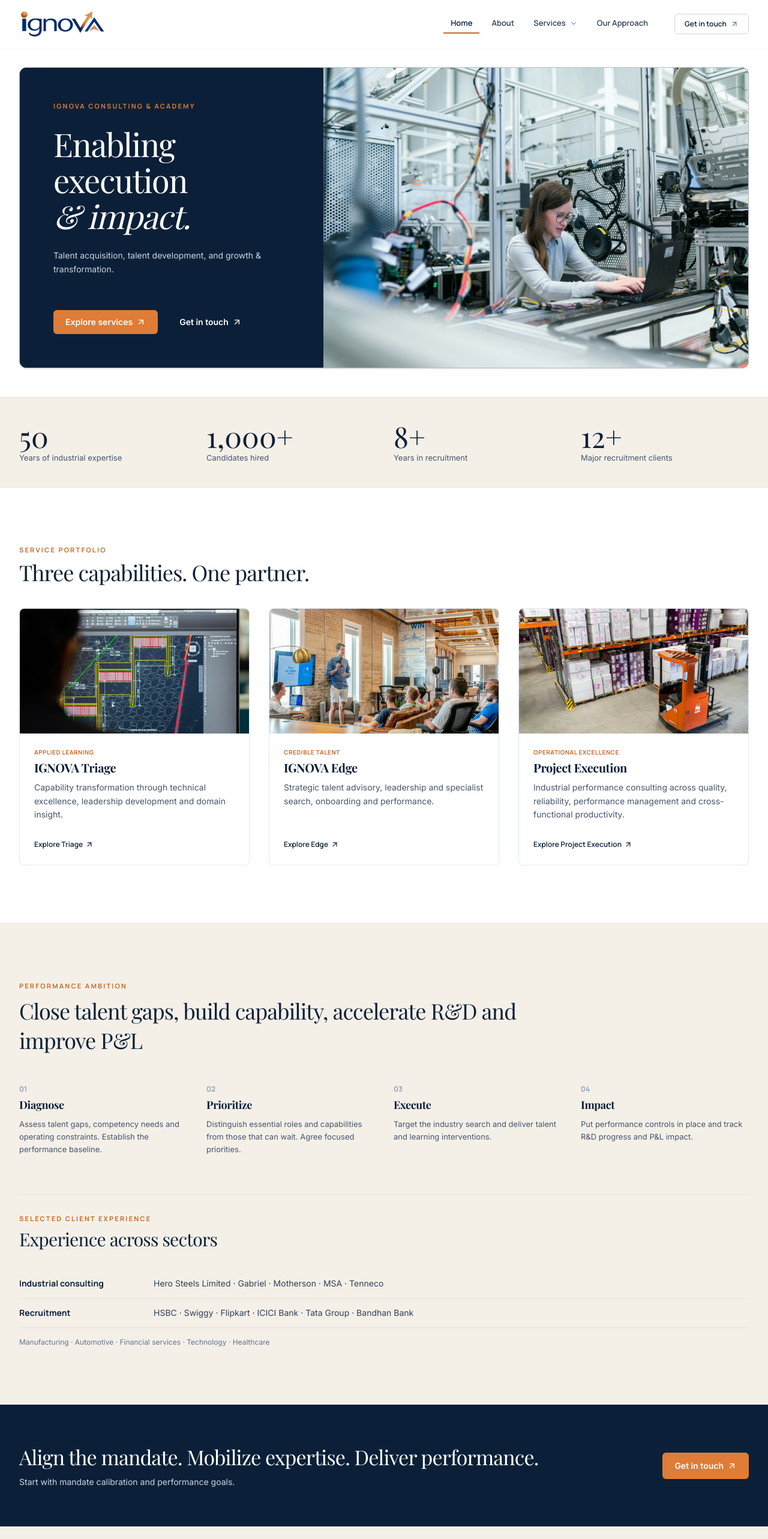
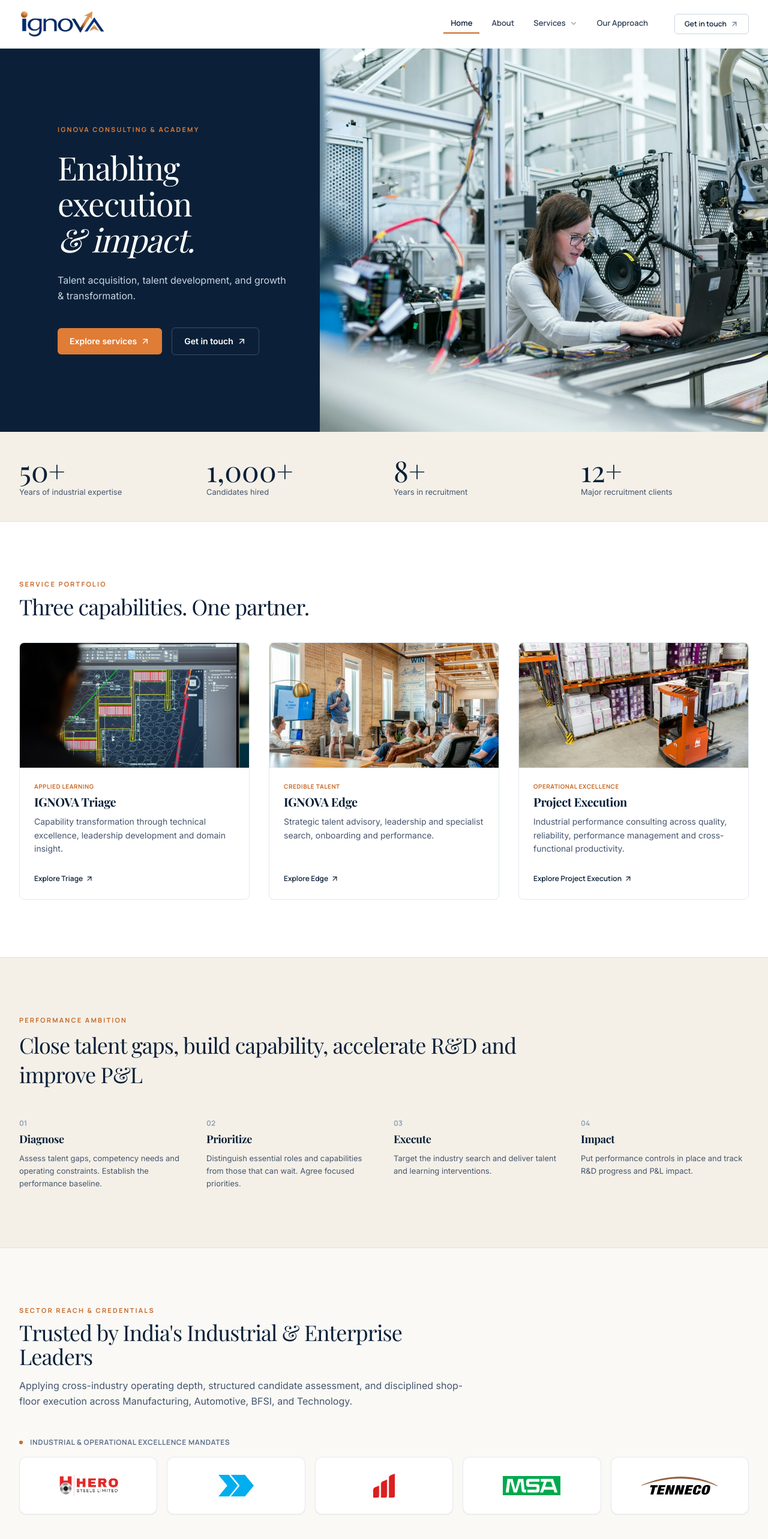
Before and after one commit to ayushprakash1010-jpg/Ignova, a Next.js app: page / in a window 1280 px wide. Shown: the top 2566 px of the page at 60% size. Built offline with nearby package versions, Linux system fonts and the light colour scheme; a web font is replaced by a local one.

Commit message:
feat: make hero full width, update to 50+ years, and restore visual client logos

```diff
--- a/src/app/page.tsx
+++ b/src/app/page.tsx
@@ -1,20 +1,20 @@
 import Image from "next/image";
 import Link from "next/link";
 import { ArrowUpRight } from "lucide-react";
+import ClientLogos from "@/components/ui/ClientLogos";
 
 export default function HomePage() {
   return (
     <div className="bg-white text-[#1E293B]">
 
       {/* =========================================================================
-          1. HERO SECTION: Split Screen (Deep Navy Card Left + Manufacturing Photo Right)
+          1. HERO SECTION: Full-Width Edge-to-Edge Split Screen (High-Impact Consulting Style)
           ========================================================================= */}
-      <section className="pt-24 pb-8 md:pt-28 md:pb-12 bg-white">
-        <div className="max-w-7xl mx-auto px-4 sm:px-6 lg:px-8">
-          <div className="grid grid-cols-1 lg:grid-cols-12 rounded-xl overflow-hidden shadow-sm border border-slate-200/80 bg-[#0B2038]">
+      <section className="relative pt-16 sm:pt-20 bg-[#0B2038] overflow-hidden">
+        <div className="w-full grid grid-cols-1 lg:grid-cols-12 min-h-[580px] lg:min-h-[640px]">
 
-            {/* Left 5 Columns: Editorial Deep Navy Card */}
-            <div className="lg:col-span-5 bg-[#0B2038] text-white p-8 sm:p-12 md:p-14 flex flex-col justify-between">
+          {/* Left Column: Full-Height Deep Navy Card flush to left margin */}
+          <div className="lg:col-span-6 xl:col-span-5 bg-[#0B2038] text-white flex flex-col justify-center px-6 sm:px-12 md:px-16 lg:px-12 xl:pl-24 xl:pr-12 py-16 lg:py-24 z-10">
             <div>
               <span className="text-[11px] font-bold uppercase tracking-[0.2em] text-[#DF7C36] font-accent mb-6 block">
                 IGNOVA CONSULTING &amp; ACADEMY
@@ -26,23 +26,23 @@ export default function HomePage() {
                 <span className="italic font-normal">&amp; impact.</span>
               </h1>
 
-                <p className="text-xs sm:text-sm text-slate-300 font-normal leading-relaxed mb-8 max-w-sm">
+              <p className="text-sm sm:text-base text-slate-300 font-normal leading-relaxed mb-8 max-w-md">
                 Talent acquisition, talent development, and growth &amp; transformation.
               </p>
             </div>
 
             {/* Action Buttons */}
-              <div className="flex flex-wrap items-center gap-4 pt-4">
+            <div className="flex flex-wrap items-center gap-4 pt-2">
               <Link
                 href="/services"
-                  className="inline-flex items-center gap-1.5 px-4 sm:px-5 py-2.5 rounded-md bg-[#DF7C36] hover:bg-[#C86A28] text-white text-xs sm:text-sm font-semibold transition-colors shadow-xs"
+                className="inline-flex items-center gap-1.5 px-5 py-3 rounded-md bg-[#DF7C36] hover:bg-[#C86A28] text-white text-xs sm:text-sm font-semibold transition-colors shadow-xs"
               >
                 Explore services
                 <ArrowUpRight className="w-4 h-4" />
               </Link>
               <Link
                 href="/contact"
-                  className="inline-flex items-center gap-1.5 px-4 sm:px-5 py-2.5 text-white hover:text-orange-200 text-xs sm:text-sm font-semibold transition-colors"
+                className="inline-flex items-center gap-1.5 px-5 py-3 rounded-md text-white hover:text-orange-200 text-xs sm:text-sm font-semibold transition-colors border border-white/20 hover:border-white/40"
               >
                 Get in touch
                 <ArrowUpRight className="w-4 h-4" />
@@ -50,40 +50,39 @@ export default function HomePage() {
             </div>
           </div>
 
-            {/* Right 7 Columns: Modern Precision Manufacturing Floor Photography */}
-            <div className="lg:col-span-7 relative min-h-[340px] sm:min-h-[440px] lg:min-h-[500px]">
+          {/* Right Column: Full-Bleed Manufacturing Plant Floor Photography */}
+          <div className="lg:col-span-6 xl:col-span-7 relative min-h-[380px] sm:min-h-[480px] lg:min-h-full">
             <Image
               src="/images/hero/hero-factory-floor.jpg"
               alt="Modern advanced manufacturing facility with engineers"
               fill
               priority
-                sizes="(max-width: 1024px) 100vw, 58vw"
+              sizes="(max-width: 1024px) 100vw, 60vw"
               className="object-cover"
             />
           </div>
 
-          </div>
         </div>
       </section>
 
       {/* =========================================================================
           2. STATS BAR: Full-Width Warm Sand / Beige (#F4F0E8)
           ========================================================================= */}
-      <section className="bg-[#F4F0E8] border-y border-[#E8E2D5]">
+      <section className="bg-[#F4F0E8] border-b border-[#E8E2D5]">
         <div className="max-w-7xl mx-auto px-4 sm:px-6 lg:px-8 py-8 sm:py-10">
           <div className="grid grid-cols-2 md:grid-cols-4 gap-6 md:gap-8">
 
-            {/* Stat 1 */}
+            {/* Stat 1: 50+ Years */}
             <div>
               <div className="text-3xl sm:text-4xl lg:text-5xl font-normal font-serif text-[#0B2038]">
-                50
+                50+
               </div>
               <p className="text-xs sm:text-[13px] text-slate-600 mt-1 font-normal">
                 Years of industrial expertise
               </p>
             </div>
 
-            {/* Stat 2 */}
+            {/* Stat 2: 1,000+ Candidates */}
             <div>
               <div className="text-3xl sm:text-4xl lg:text-5xl font-normal font-serif text-[#0B2038]">
                 1,000+
@@ -93,7 +92,7 @@ export default function HomePage() {
               </p>
             </div>
 
-            {/* Stat 3 */}
+            {/* Stat 3: 8+ Years */}
             <div>
               <div className="text-3xl sm:text-4xl lg:text-5xl font-normal font-serif text-[#0B2038]">
                 8+
@@ -103,7 +102,7 @@ export default function HomePage() {
               </p>
             </div>
 
-            {/* Stat 4 */}
+            {/* Stat 4: 12+ Clients */}
             <div>
               <div className="text-3xl sm:text-4xl lg:text-5xl font-normal font-serif text-[#0B2038]">
                 12+
@@ -259,7 +258,7 @@ export default function HomePage() {
             </h2>
           </div>
 
-          <div className="grid grid-cols-1 sm:grid-cols-2 lg:grid-cols-4 gap-8 mb-16">
+          <div className="grid grid-cols-1 sm:grid-cols-2 lg:grid-cols-4 gap-8">
 
             {/* Step 01 */}
             <div>
@@ -315,45 +314,34 @@ export default function HomePage() {
 
           </div>
 
+        </div>
+      </section>
+
       {/* =========================================================================
-              5. SELECTED CLIENT EXPERIENCE: Text Table Layout
+          5. SECTOR REACH & CREDENTIALS: India's Industrial & Enterprise Leaders
+             (With All 11 Client Logo Cards, Matching User's Image 3 Request)
           ========================================================================= */}
-          <div className="pt-8 border-t border-[#E8E2D5]">
+      <section className="bg-[#FAF9F6] py-16 sm:py-20 md:py-24 border-t border-[#E8E2D5]">
+        <div className="max-w-7xl mx-auto px-4 sm:px-6 lg:px-8">
+
+          <div className="max-w-3xl mb-12">
             <span className="text-[11px] font-bold uppercase tracking-[0.2em] text-[#C86A28] font-accent block mb-2">
-              SELECTED CLIENT EXPERIENCE
+              SECTOR REACH &amp; CREDENTIALS
             </span>
-            <h3 className="text-2xl sm:text-3xl font-normal font-serif text-[#0B2038] tracking-tight mb-8">
-              Experience across sectors
-            </h3>
-
-            <div className="space-y-0">
-
-              {/* Row 1: Industrial Consulting */}
-              <div className="flex flex-col sm:flex-row sm:items-center py-3.5 border-b border-[#E8E2D5]">
-                <div className="w-48 sm:w-56 text-xs sm:text-sm font-bold text-[#0B2038] font-accent mb-1 sm:mb-0">
-                  Industrial consulting
-                </div>
-                <div className="flex-1 text-xs sm:text-sm text-slate-700 font-normal">
-                  Hero Steels Limited &middot; Gabriel &middot; Motherson &middot; MSA &middot; Tenneco
-                </div>
+            <h2 className="text-3xl sm:text-4xl font-normal font-serif text-[#0B2038] tracking-tight mb-4">
+              Trusted by India&apos;s Industrial &amp; Enterprise Leaders
+            </h2>
+            <p className="text-sm sm:text-base text-slate-600 leading-relaxed font-normal">
+              Applying cross-industry operating depth, structured candidate assessment, and disciplined shop-floor execution across Manufacturing, Automotive, BFSI, and Technology.
+            </p>
           </div>
 
-              {/* Row 2: Recruitment */}
-              <div className="flex flex-col sm:flex-row sm:items-center py-3.5 border-b border-[#E8E2D5]">
-                <div className="w-48 sm:w-56 text-xs sm:text-sm font-bold text-[#0B2038] font-accent mb-1 sm:mb-0">
-                  Recruitment
-                </div>
-                <div className="flex-1 text-xs sm:text-sm text-slate-700 font-normal">
-                  HSBC &middot; Swiggy &middot; Flipkart &middot; ICICI Bank &middot; Tata Group &middot; Bandhan Bank
-                </div>
-              </div>
+          {/* Client Logos: Visual Cards with SVGs/PNGs */}
+          <ClientLogos />
 
-              {/* Sector tags footer */}
-              <div className="pt-4 text-xs text-slate-500 font-normal">
+          {/* Industry Sectors Footer */}
+          <div className="mt-12 pt-6 border-t border-slate-200/80 text-xs text-slate-500 font-normal">
             Manufacturing &middot; Automotive &middot; Financial services &middot; Technology &middot; Healthcare
-              </div>
-
-            </div>
           </div>
 
         </div>
```
Lines whose indentation alone changed are shown as unchanged.
